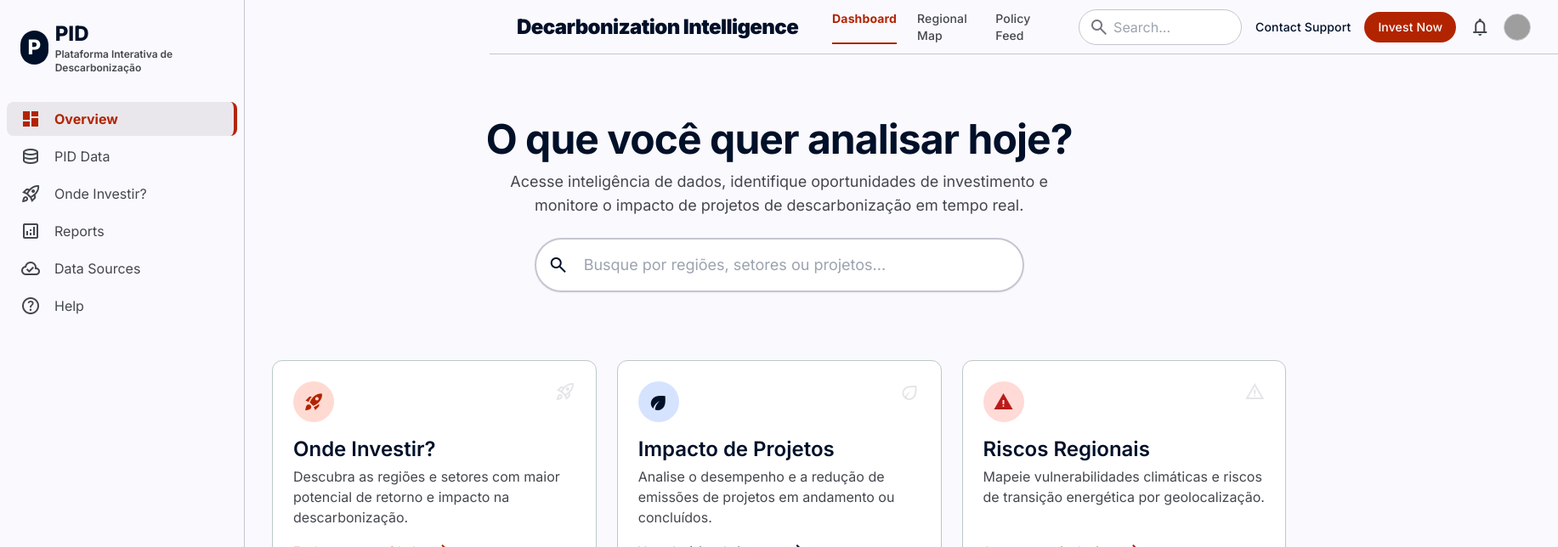
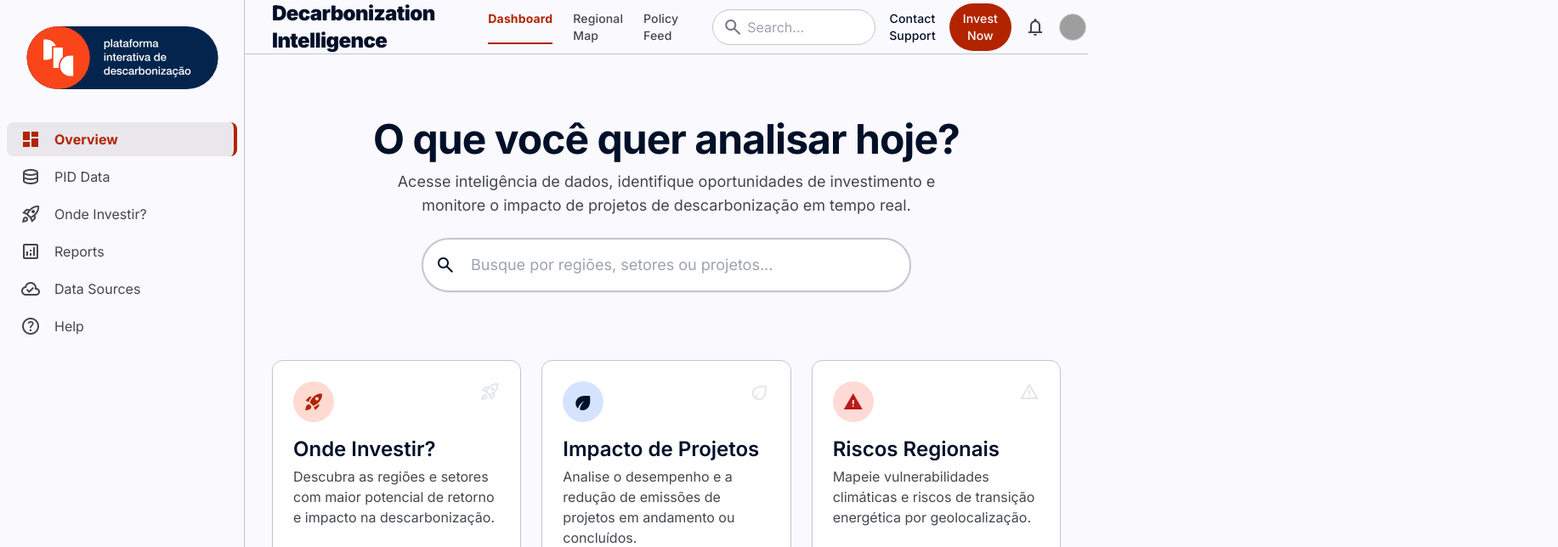
Before and after one commit to patrickpassosb/pid-oportunidades, a Next.js app in the folder frontend/: page / in a window 1280 px wide. Shown: the top 644 px of the page at 85% size, 1833 px wide, since content can reach past the window. Built offline with nearby package versions, Linux system fonts and the light colour scheme; grey boxes are pictures that could not be loaded.

Commit message:
feat: replace text-based branding with SVG logo assets in AppHeader and Sidebar

```diff
--- a/frontend/components/layout/AppHeader.tsx
+++ b/frontend/components/layout/AppHeader.tsx
@@ -6,12 +6,11 @@ export function AppHeader() {
       {/* TopAppBar (Mobile) */}
       <header className="bg-surface dark:bg-on-surface docked full-width top-0 border-b border-outline-variant dark:border-outline flat no shadows flex justify-between items-center w-full px-margin h-16 md:hidden">
         <div className="flex items-center gap-sm">
-          <div
-            aria-label="PID Logo"
-            className="w-8 h-8 rounded-full bg-primary flex items-center justify-center text-on-primary font-headline-md text-headline-md font-extrabold"
-          >
-            P
-          </div>
+          <img
+            src="/assets/pid-icon.svg"
+            alt="PID Logo"
+            className="w-8 h-8"
+          />
         </div>
         <div className="flex items-center gap-md">
           <span className="material-symbols-outlined text-on-surface-variant">
@@ -24,7 +23,7 @@ export function AppHeader() {
       </header>
 
       {/* TopAppBar (Web) */}
-      <header className="hidden md:flex bg-surface dark:bg-on-surface docked full-width top-0 border-b border-outline-variant dark:border-outline flat no shadows justify-between items-center w-full px-margin h-16 sticky z-40 ml-0 md:ml-72 transition-all">
+      <header className="hidden md:flex bg-surface dark:bg-on-surface docked full-width top-0 border-b border-outline-variant dark:border-outline flat no shadows justify-between items-center w-full px-margin h-16 sticky z-40 transition-all">
         <div className="flex items-center">
           <span className="font-headline-md text-headline-md font-black tracking-tight text-primary dark:text-inverse-primary">
             Decarbonization Intelligence
--- a/frontend/components/layout/Sidebar.tsx
+++ b/frontend/components/layout/Sidebar.tsx
@@ -5,21 +5,12 @@ export function Sidebar() {
   return (
     <nav className="bg-surface dark:bg-on-surface docked h-full w-72 border-r border-outline-variant dark:border-outline flat no shadows flex flex-col fixed left-0 top-0 h-screen z-50 py-lg hidden md:flex">
       <div className="px-lg mb-8">
-        <div className="flex items-center gap-sm">
-          <div
-            aria-label="PID Logo Circular Symbol"
-            className="w-10 h-10 rounded-full bg-primary flex items-center justify-center text-on-primary font-headline-md text-headline-md font-extrabold"
-          >
-            P
-          </div>
-          <div>
-            <h1 className="font-headline-md text-headline-md font-extrabold text-primary dark:text-inverse-primary">
-              PID
-            </h1>
-            <p className="font-label-sm text-label-sm text-on-surface-variant">
-              Plataforma Interativa de Descarbonização
-            </p>
-          </div>
+        <div className="flex items-center">
+          <img
+            src="/assets/pid-logo.svg"
+            alt="PID Logo"
+            className="h-15 w-auto"
+          />
         </div>
       </div>
       <ul className="flex flex-col gap-unit px-sm flex-grow">
```
